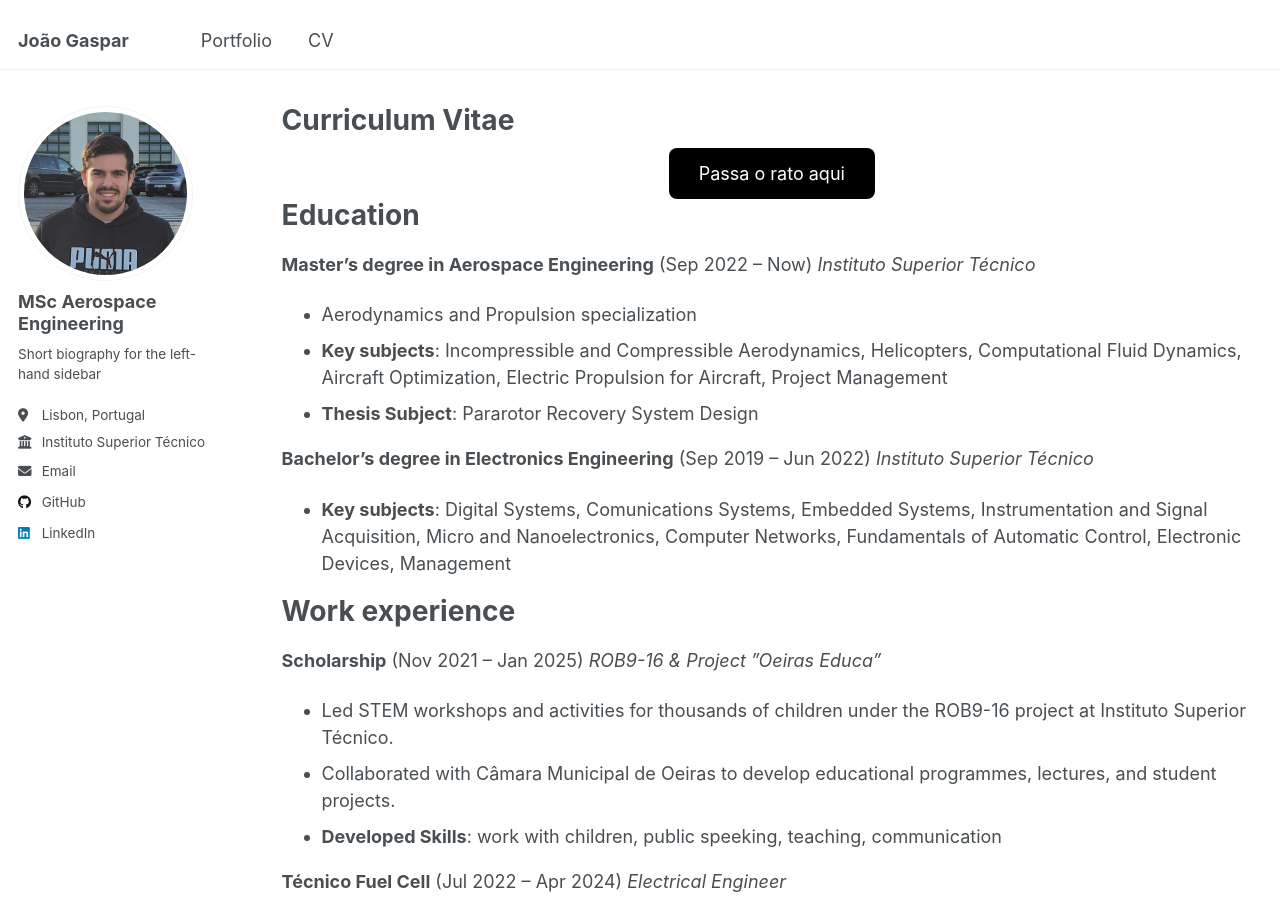
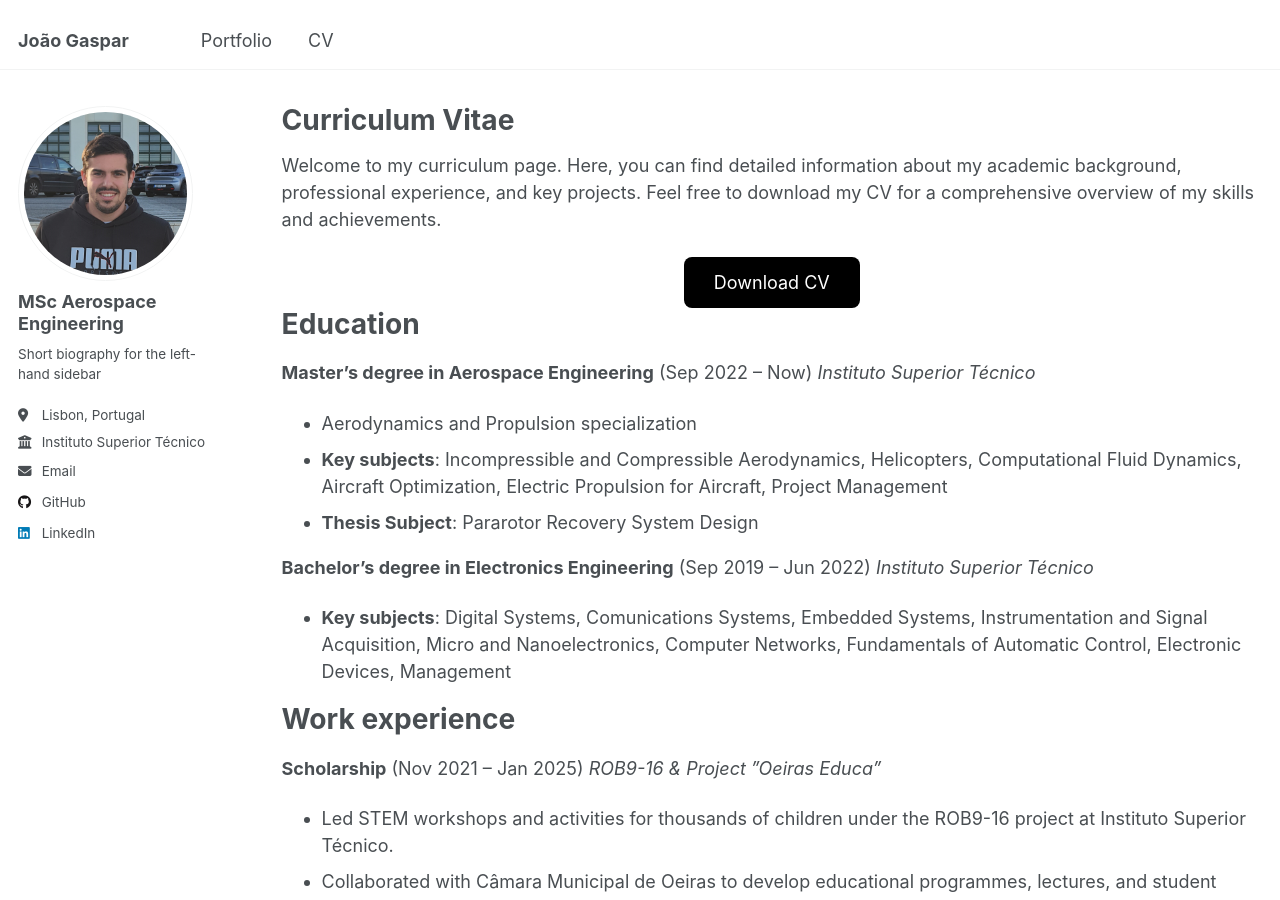
Before and after one commit to joaogaspar00/joaogaspar00.github.io, a Jekyll site: the page built from _pages/cv.md, in a window 1280 px wide and 900 px high. Built offline with Jekyll 4.4.1, drawn with Linux system fonts in a browser that asks for light colours.

Commit message:
Update cv.md

```diff
--- a/_pages/cv.md
+++ b/_pages/cv.md
@@ -8,6 +8,9 @@ redirect_from:
 ---
 
 {% include base_path %}
+
+Welcome to my curriculum page. Here, you can find detailed information about my academic background, professional experience, and key projects. Feel free to download my CV for a comprehensive overview of my skills and achievements.
+
 
 <style>
   button:hover {
@@ -26,11 +29,10 @@ redirect_from:
       border-radius: 8px;
       cursor: pointer;
       transition: background-color 0.3s;">
-      Passa o rato aqui
+      Download CV
     </button>
   </a>
 </div>
-
 
 
 
```
